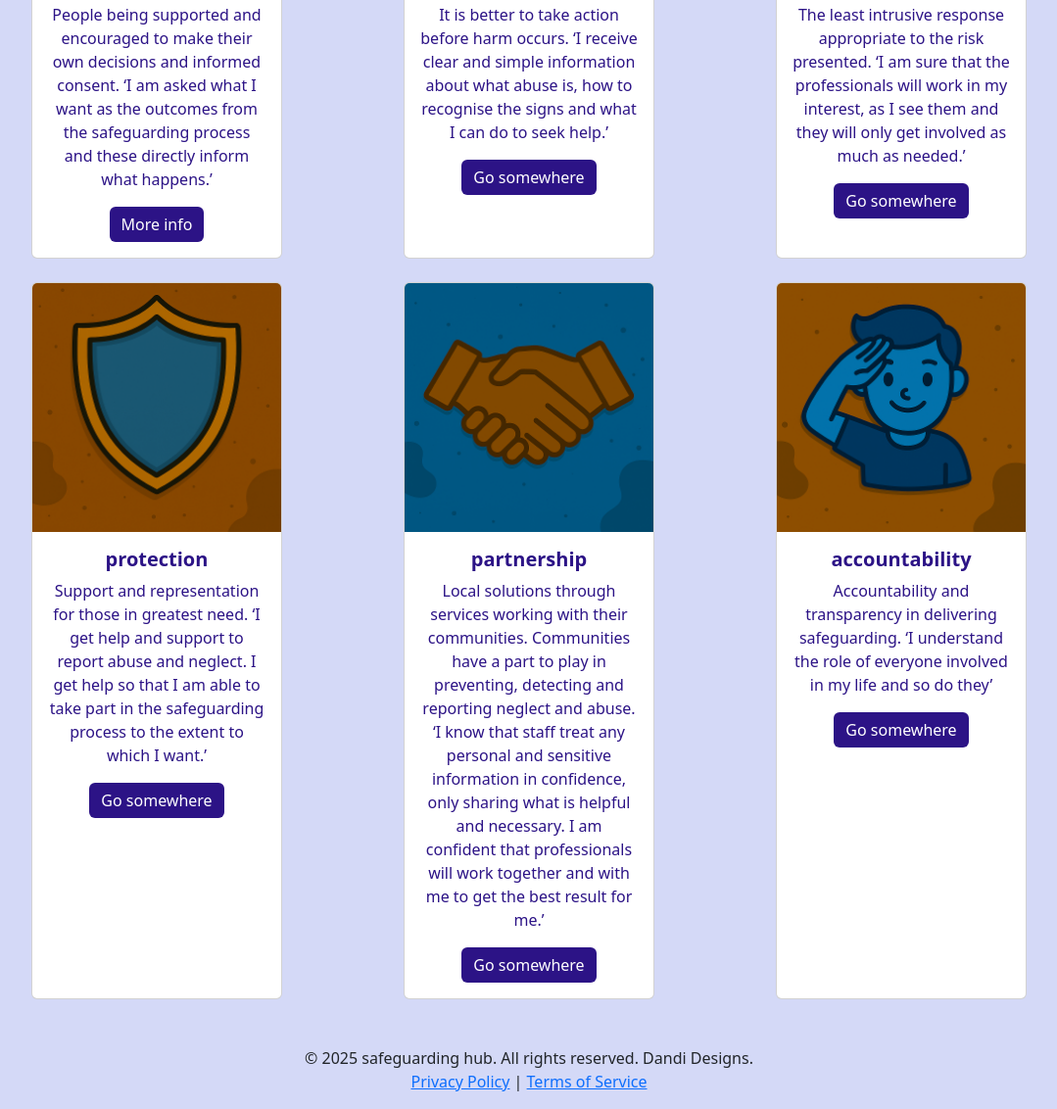
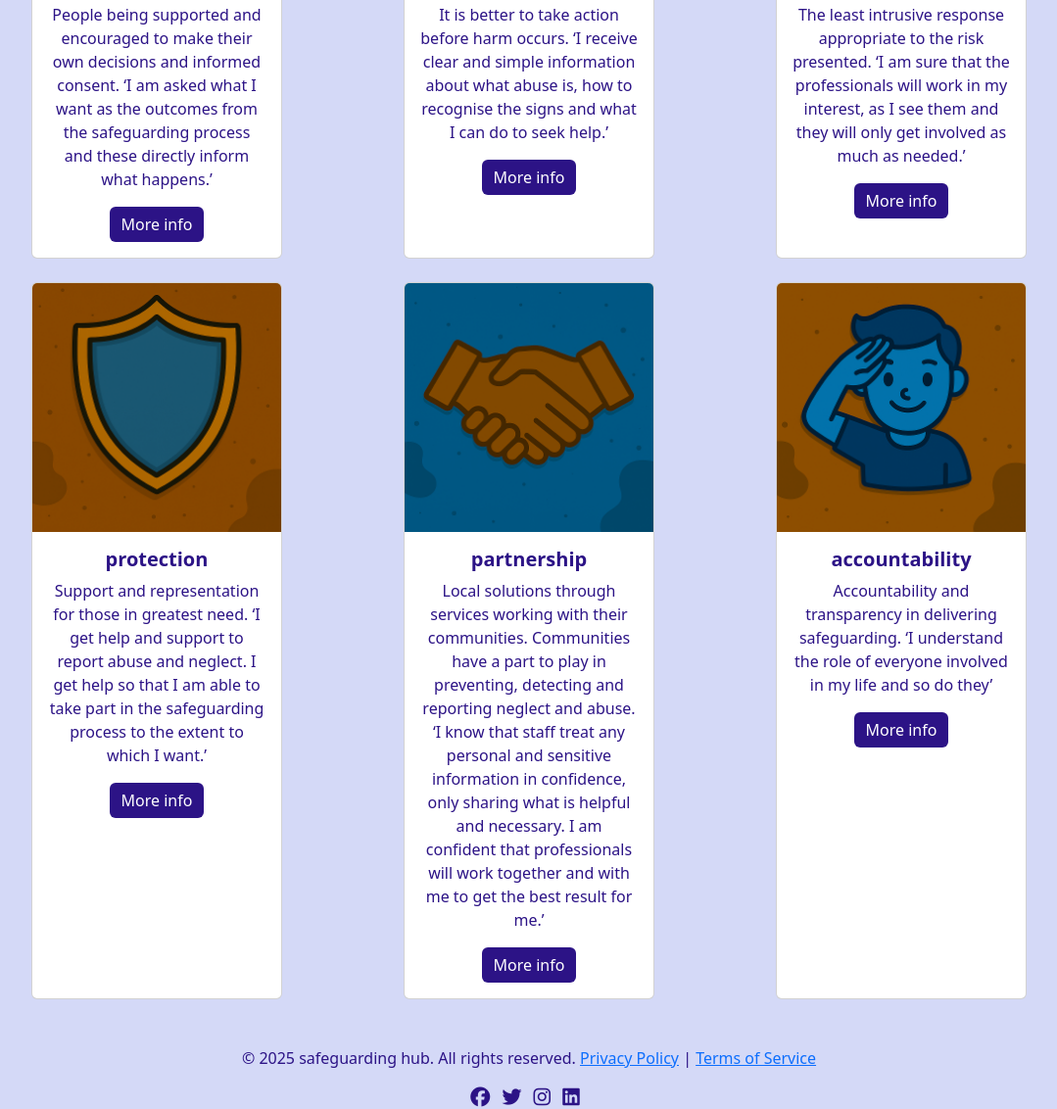
Before and after one commit to AndreaFitz/safeguarding-hub, a plain HTML site: page index.html in a window 1280 px wide. Shown: the part 612-1744 px from the top of the page at 98% size, without its empty margins (100-1179 px from the left). Drawn offline with nearby package versions, Linux system fonts and the light colour scheme.

Commit message:
add social media icons and links to footer

```diff
--- a/assets/css/style.css
+++ b/assets/css/style.css
@@ -60,6 +60,14 @@ h2
     border: none;
 }
 
+.text-center {
+    color: var(--primary-color);
+}
+.me-2 {
+    color: var(--primary-color);
+}
+
+
 
 --tea-green: #d0efb1ff;
 --celadon: #b3d89cff;
--- a/index.html
+++ b/index.html
@@ -22,6 +22,7 @@
       rel="stylesheet"
     />
     <link rel="stylesheet" href="assets/css/style.css" />
+    <link rel="stylesheet" href="https://cdnjs.cloudflare.com/ajax/libs/font-awesome/6.5.0/css/all.min.css" />
 
     <title>safeguarding hub</title>
   </head>
@@ -37,9 +38,9 @@
             height="120"
             class="d-inline-block align-text-center"
           />
-          <span class="ms-2 fw-bold"
-            >Welcome to <em>your</em> safeguarding hub!</span
-          >
+          <span class="ms-2 fw-bold fs-5 fs-md-4 fs-lg-3 text-wrap">
+            Welcome to <em>your</em> safeguarding hub!
+          </span>
         </a>
         <button
           class="navbar-toggler"
@@ -187,7 +188,7 @@
                 and what I can do to seek help.’
               </p>
               <div class="text-center">
-                    <a href="#" class="btn btn-primary">Go somewhere</a>
+                    <a href="#" class="btn btn-primary">More info</a>
                 </div>
 
             </div>
@@ -208,7 +209,7 @@
                 them and they will only get involved as much as needed.’
               </p>
               <div class="text-center">
-                    <a href="#" class="btn btn-primary">Go somewhere</a>
+                    <a href="#" class="btn btn-primary">More info</a>
                 </div>
 
             </div>
@@ -230,7 +231,7 @@
                 I want.’
               </p>
               <div class="text-center">
-                    <a href="#" class="btn btn-primary">Go somewhere</a>
+                    <a href="#" class="btn btn-primary">More info</a>
                 </div>
 
             </div>
@@ -254,7 +255,7 @@
                 together and with me to get the best result for me.’
               </p>
               <div class="text-center">
-                    <a href="#" class="btn btn-primary">Go somewhere</a>
+                    <a href="#" class="btn btn-primary">More info</a>
                 </div>
 
             </div>
@@ -274,7 +275,7 @@
                 understand the role of everyone involved in my life and so do they’
               </p>
               <div class="text-center">
-                    <a href="#" class="btn btn-primary">Go somewhere</a>
+                    <a href="#" class="btn btn-primary">More info</a>
                 </div>
 
             </div>
@@ -291,8 +292,14 @@
 
   <footer class="text-center mt-4">
     <p>
-      &copy; 2025 safeguarding hub. All rights reserved. Dandi Designs.
-      <br />
+      &copy; 2025 safeguarding hub. All rights reserved.
       <a href="#">Privacy Policy</a> | <a href="#">Terms of Service</a>
     </p>
+    <div>
+      <a href="https://facebook.com" class="me-2" target="_blank"><i class="fab fa-facebook fa-lg"></i></a>
+      <a href="https://twitter.com" class="me-2" target="_blank"><i class="fab fa-twitter fa-lg"></i></a>
+      <a href="https://instagram.com" class="me-2" target="_blank"><i class="fab fa-instagram fa-lg"></i></a>
+      <a href="https://linkedin.com" class="me-2" target="_blank"><i class="fab fa-linkedin fa-lg"></i></a>
+    </div>
+  </footer>
 </html>
```
Also changed, not shown: assets/images/Dandi Designs 2.png (added), assets/images/Dandi Designs.JPG (added).
